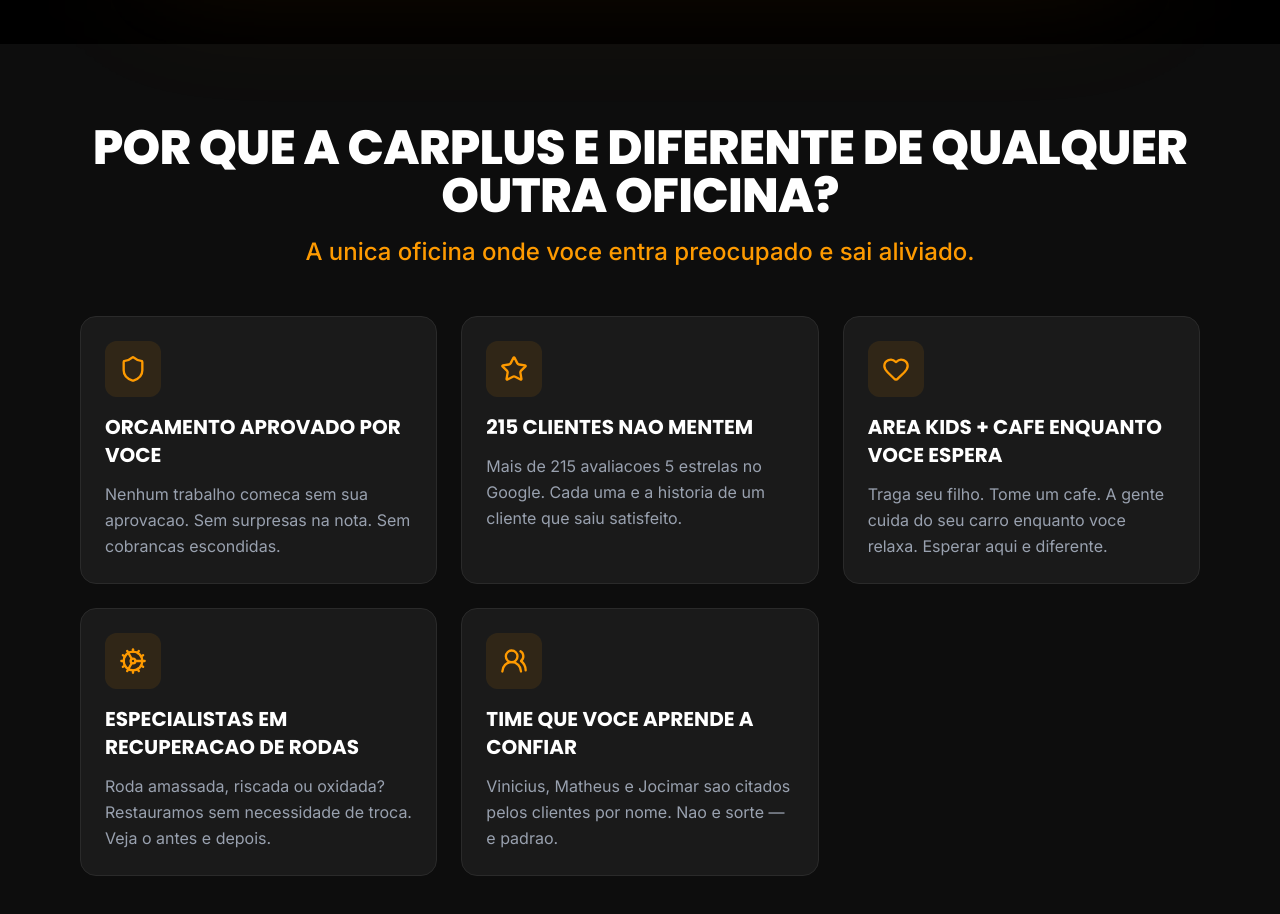
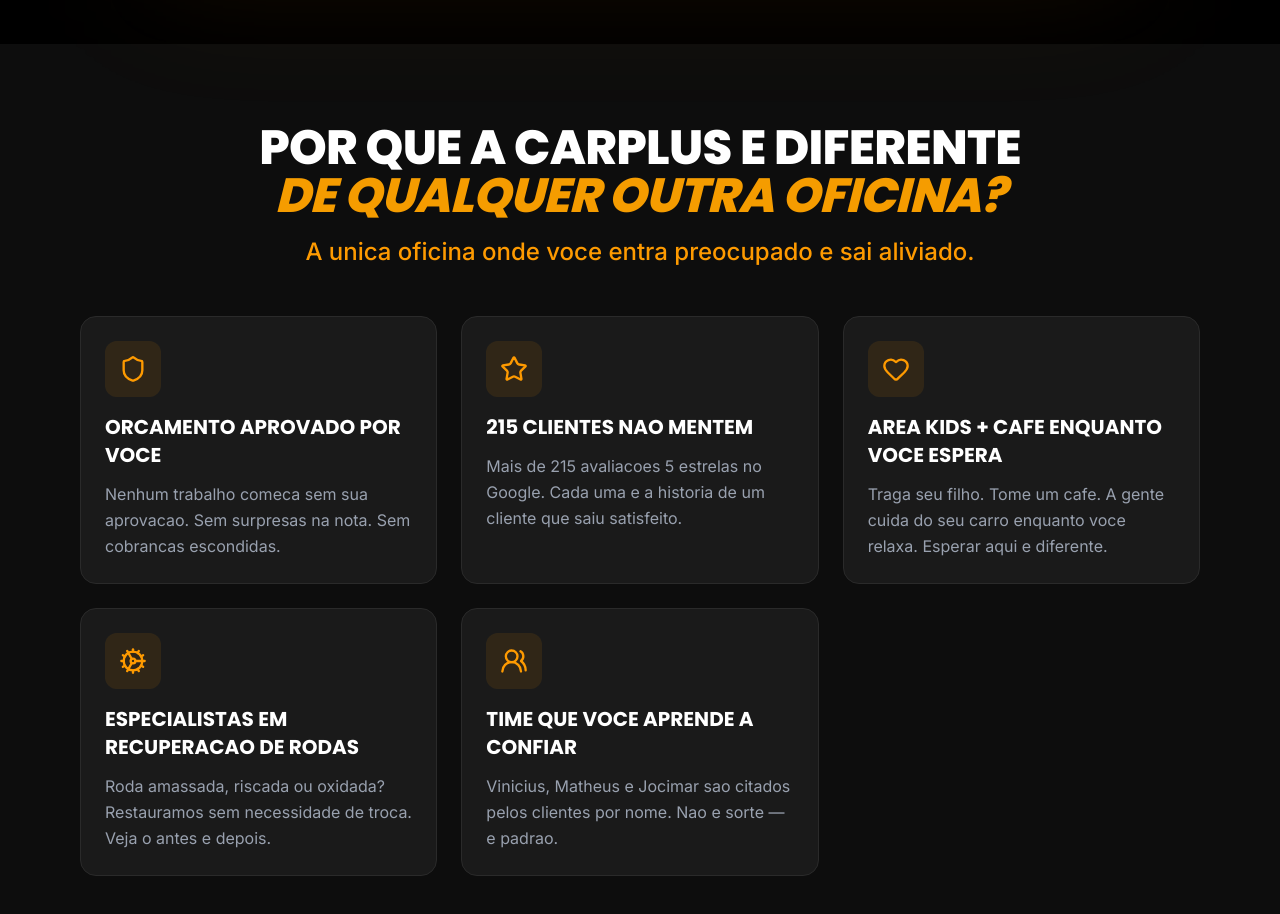
Before and after one commit to supremapix/CarpLus, a React (Vite) app: page /quem-somos in a window 1280 px wide. Shown: the part 3240-4154 px from the top of the page. Built offline with nearby package versions, Linux system fonts and the light colour scheme.

Commit message:
style: alterar estilo de titulo na pagina Quem Somos
Mudar cor e estilo do titulo para melhor destaque.

Co-authored-by: Omar Skafi <203026246+supremapix@users.noreply.github.com>

```diff
--- a/src/components/Institutional/AboutUs.tsx
+++ b/src/components/Institutional/AboutUs.tsx
@@ -133,7 +133,8 @@ export default function AboutUs() {
               className="text-center mb-12"
             >
               <h2 className="text-3xl sm:text-4xl md:text-5xl font-black text-white mb-4">
-                Por que a Carplus e diferente de qualquer outra oficina?
+                Por que a Carplus e diferente<br />
+                <span className="text-primary italic">de qualquer outra oficina?</span>
               </h2>
               <p className="text-xl md:text-2xl text-amber-500 font-medium">
                 A unica oficina onde voce entra preocupado e sai aliviado.
```
